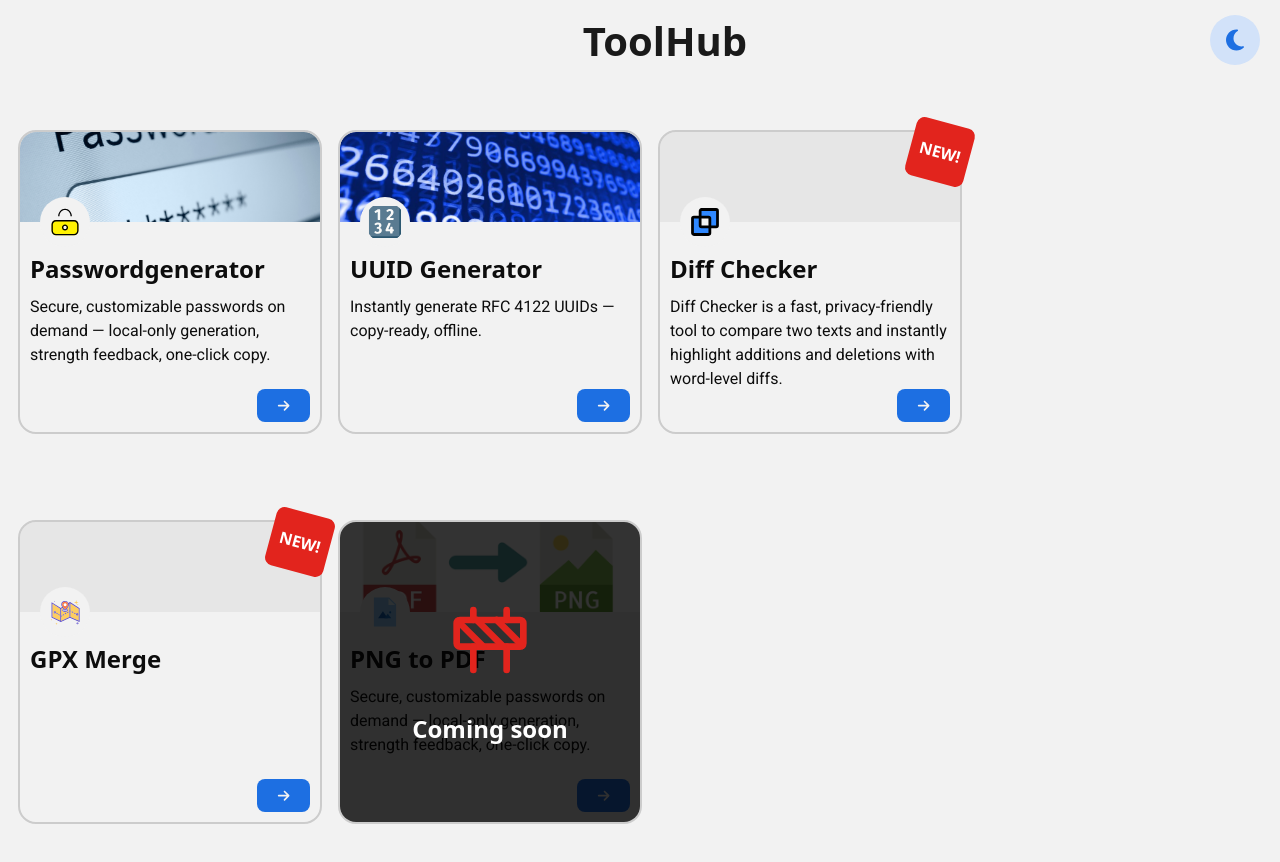
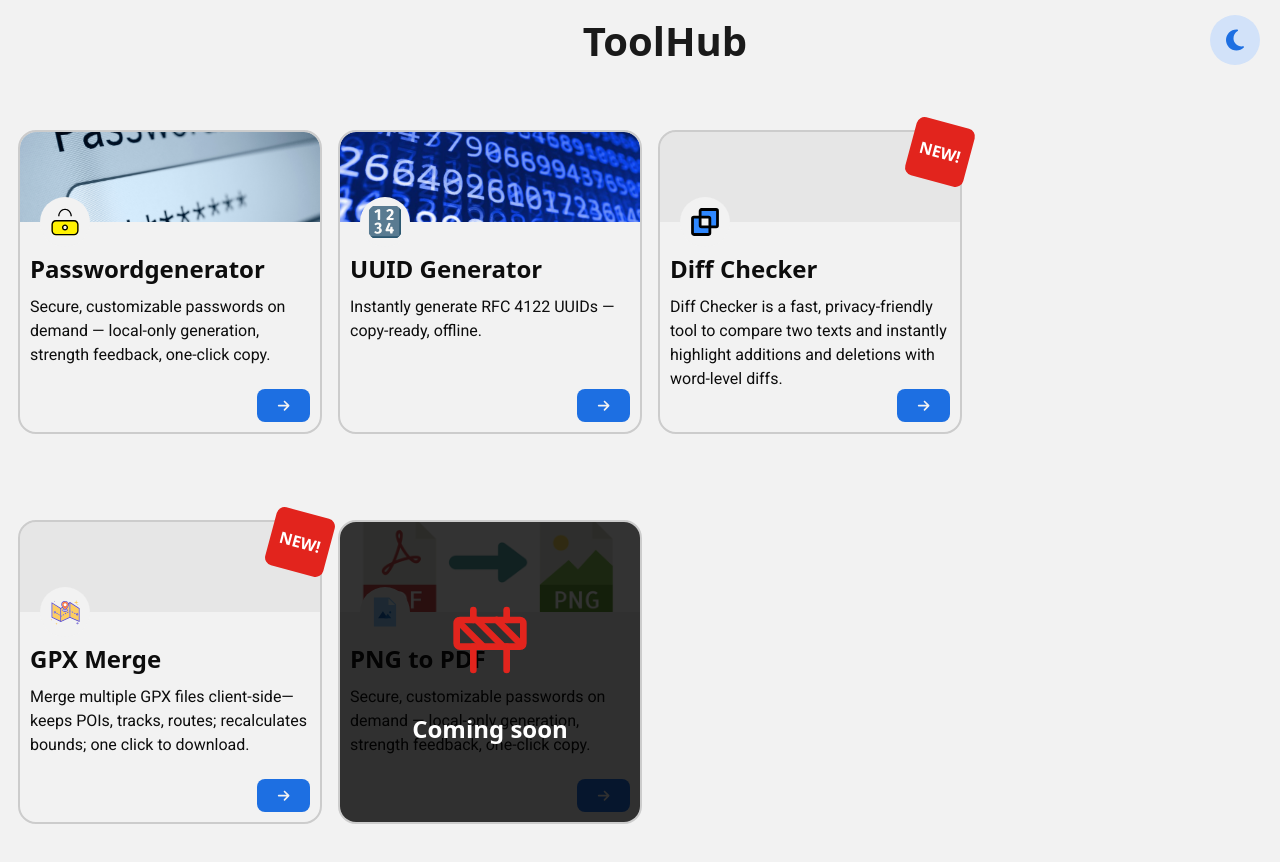
Before and after one commit to PsydoV2/ToolHub, a Next.js app: page / in a window 1280 px wide. Shown: the top 862 px of the page. Built offline with nearby package versions, Linux system fonts and the light colour scheme; a web font is replaced by a local one.

Commit message:
Added description for GPX Merge tool in index.tsx

```diff
--- a/src/pages/index.tsx
+++ b/src/pages/index.tsx
@@ -35,7 +35,7 @@ export default function Home() {
             isNew
           ></ToolItem>
           <ToolItem
-            toolDescription=""
+            toolDescription="Merge multiple GPX files client-side—keeps POIs, tracks, routes; recalculates bounds; one click to download."
             toolName="GPX Merge"
             toolLink="/gpxmerge"
             toolIconUrl="/ToolIcons/gpxmerge.svg"
```
